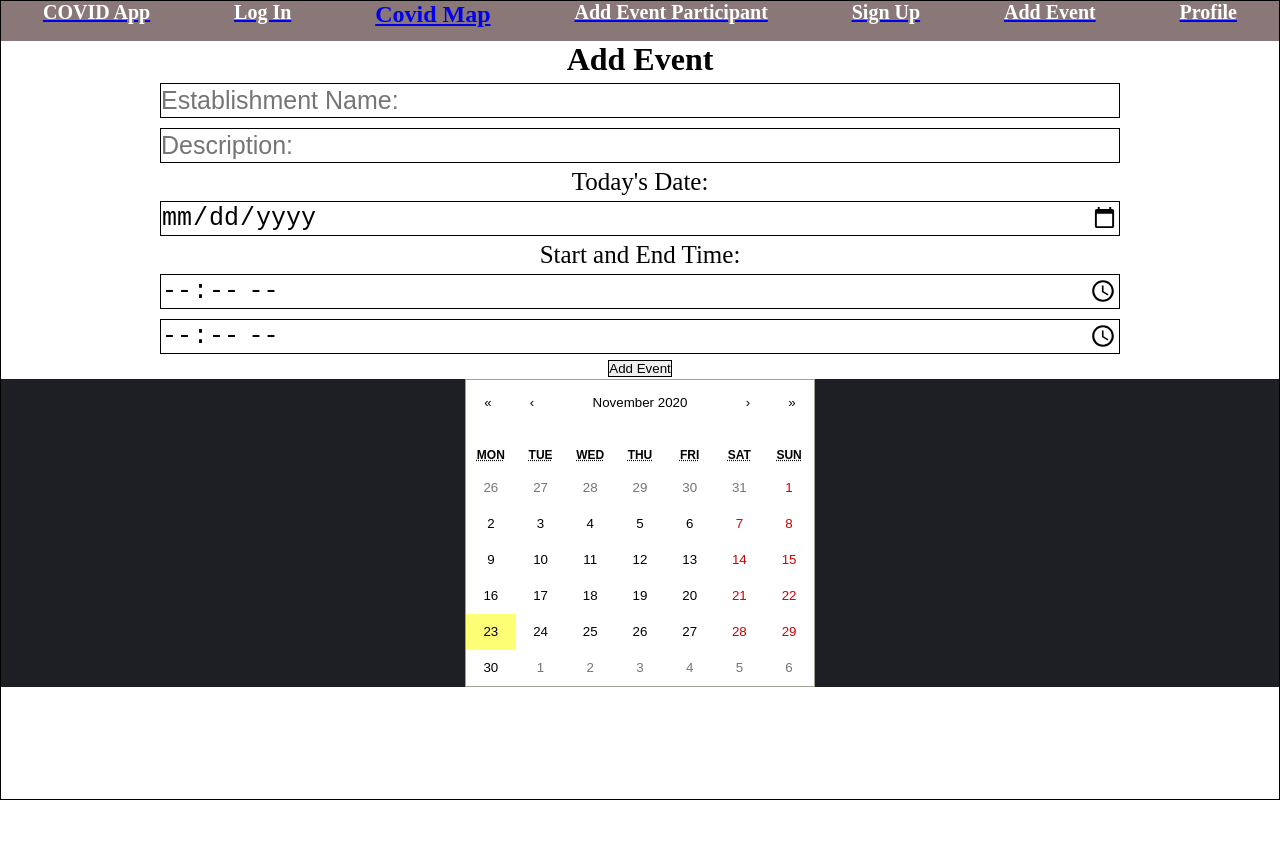
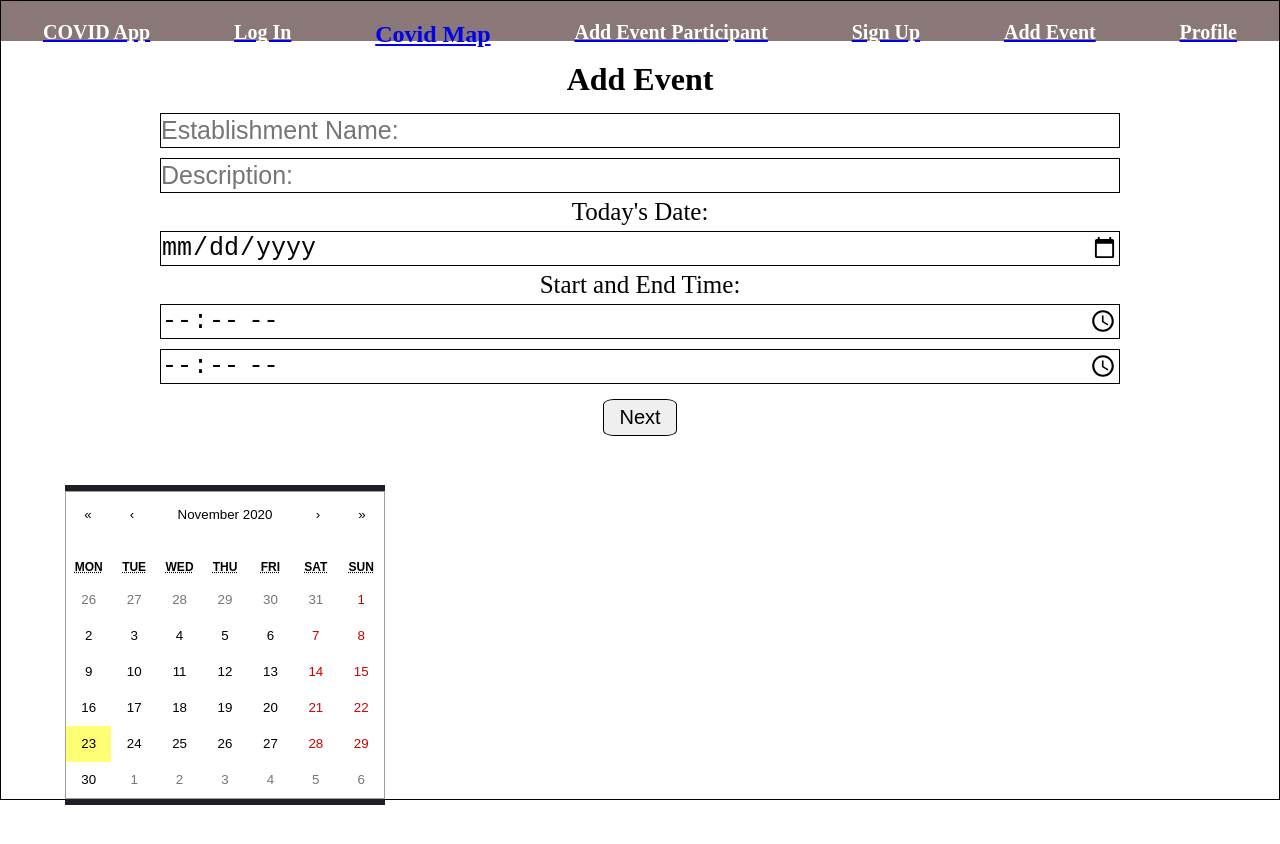
Before and after one commit to Strongtalk/COVID-Contact-tracing, a React (Create React App) app in the folder client/: page /event in a window 1280 px wide. Shown: the top 844 px of the page. Before the commit the page ends 800 px from the top, so only its background shows below. Built offline with nearby package versions, Linux system fonts and the light colour scheme; no server answers.

Commit message:
Added in css and buttons for links

```diff
--- a/client/src/Components/AddInfo/add-info.css
+++ b/client/src/Components/AddInfo/add-info.css
@@ -1,5 +1,9 @@
 .pageContainer{
     text-align: center;
+}
+h1 {
+    margin-top: 20px;
+    margin-bottom: 10px;
 }
 
 #typeInputContainer{
@@ -33,7 +37,24 @@
 #addInfoSubmitButton{
     text-align: center;
     border: 1px solid black;
-    width: 30vw;
-    height: 35px;
-    font-size: 25px;
+    font-size: 15px;
+    padding: 6px 15px;
+    border-radius: 8%;
 }
+
+
+#soloEvent {
+    font-size: 20px;
+    margin: 30px;
+    margin-top: 50px;
+}
+
+#soloEventSubmit {
+
+    text-align: center;
+    border: 1px solid black;
+    font-size: 15px;
+    padding: 6px 15px;
+    border-radius: 8%;
+
+}
--- a/client/src/Components/AddInfo/add-info.js
+++ b/client/src/Components/AddInfo/add-info.js
@@ -38,7 +38,11 @@ function AddInfo() {
           <label className="checkBoxLabel" >Business: </label>
           <input className="checkBox" type="checkbox" name="type" value="individual"></input>
         </div>
-        <input id="addInfoSubmitButton" type="submit" value="ADD"/>
+        <input id="addInfoSubmitButton" type="submit" value="Add"/>
+      </form>
+      <form action="/">
+      <p id="soloEvent">Travelling solo or did not come into an unsafe distance with anyone?</p>
+        <input id="soloEventSubmit" type="submit" value="Click Here"></input>
       </form>
     </div>
   );
--- a/client/src/Components/Login/user-login.css
+++ b/client/src/Components/Login/user-login.css
@@ -20,9 +20,11 @@
 #password-container {
     display: flex;
     justify-content: center;
+    position: relative;
+    right: 11px;
 }
 #labelPassword {
-    margin-right: 14px;
+    margin-right: 9px;
 }
 #submit-container {
     margin-top: 30px;
--- a/client/src/Components/Login/user-login.js
+++ b/client/src/Components/Login/user-login.js
@@ -33,7 +33,7 @@ function UserLogin({ history }) {
       <form id="login-form-container" onSubmit={handleLogin}>
         <div id="username-container">
           <label id="labelUsername" htmlFor="username">
-            Username:
+            Email:
           </label>
           <input id="user-name" type="text" name="username" />
         </div>
--- a/client/src/Components/Nav/RightNav.jsx
+++ b/client/src/Components/Nav/RightNav.jsx
@@ -24,6 +24,9 @@ const Ul = styled.ul`
     height: 60vh;
     width: 85px;
     padding-top: 1rem;
+    border-radius: 3%;
+    border-bottom-right-radius: 3%;
+    border-top-right-radius: 0%;
     transition: transform 0.3s ease-in-out;
 
 
--- a/client/src/Components/addEvent/addEvent.css
+++ b/client/src/Components/addEvent/addEvent.css
@@ -11,9 +11,33 @@
 
 #eventSubmit{
     text-align: center;
+    font-size: 20px;
     border: 1px solid black;
+    margin-top: 10px;
+    padding: 6px 15px;
+    border-radius: 15%;
 }
 
 .eventLabel{
     font-size: 25px;
 }
+
+/*////////////////////////////////////////////////////////////////////////////////////////////////////////////////////////////////////////////////////////////////////////////////*/
+/* This calendar CSS only deals with the box and wrapper holding the calendar for all calendar CSS changes please visit the path /react-calendar/dist/Calendar.css in node_modules*/
+
+#calendar-container {
+    display: flex;
+    height: 40vh;
+    width: 40vh;
+    position: relative;
+    top: -12px;
+}
+
+#calendar-wrapper {
+    display: flex;
+    justify-content: center;
+    align-self: center;
+    align-items: center;
+    height: 55vh;
+    width: 56vh;
+}
--- a/client/src/Components/addEvent/addEvent.js
+++ b/client/src/Components/addEvent/addEvent.js
@@ -70,10 +70,12 @@ function AddEvent(props) {
           name="end"
         />
         <br></br>
-        <input id="eventSubmit" type="submit" value="Add Event" />
+        <input id="eventSubmit" type="submit" value="Next" />
       </form>
+      <div id="calendar-wrapper">
       <div id="calendar-container">
         <Calendar onClickDay={setEventDate} />
+      </div>
       </div>
     </div>
   );
--- a/client/src/Components/profilePage/profilePage.css
+++ b/client/src/Components/profilePage/profilePage.css
@@ -19,3 +19,10 @@
     margin-top: 2px;
     background-color: rgb(30, 30, 37);
 }
+#addEventButton {
+text-align: center;
+border: 1px solid black;
+font-size: 15px;
+padding: 6px 15px;
+border-radius: 8%;
+}
--- a/client/src/Components/profilePage/profilePage.js
+++ b/client/src/Components/profilePage/profilePage.js
@@ -48,11 +48,11 @@ function ProfilePage() {
           <b>Address: </b>
           {profile.street}, {profile.city}, {profile.zip}
         </p>
-        <a id="add-event-anchor" href="/event">
-          <p>Add an event</p>
-        </a>
         <button onClick={handleLogout}>Sign Out</button>
       </div>
+      <form action="/event">
+        <input id="addEventButton" type="submit" value="Add Event"></input>
+      </form>
       <div id="calendarContainer"></div>
     </div>
   );
```
